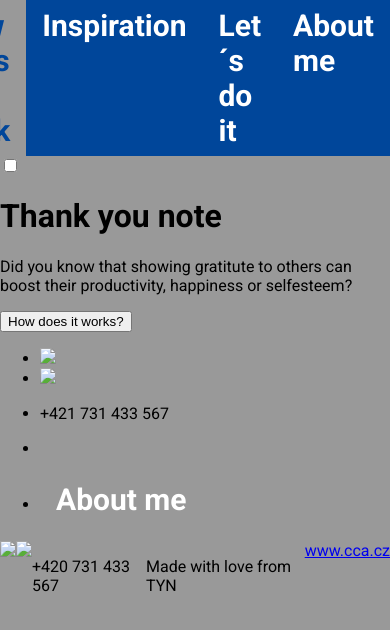
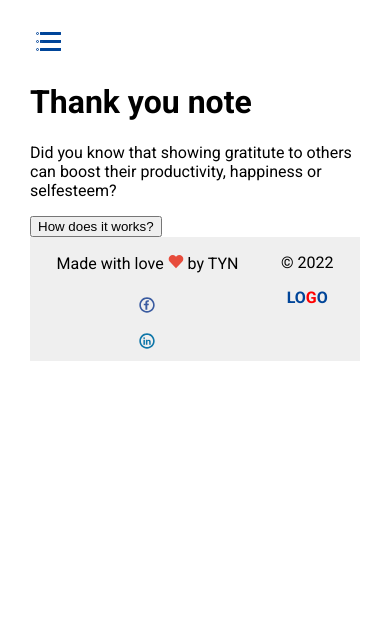
Before and after one commit to KristynaJerabk/PROJEKT_Zaver, an Eleventy site: page index.html in a window 390 px wide. Built offline with nearby package versions, Linux system fonts and the light colour scheme; Eleventy itself is replaced by a stand-in of ours; files that its build step writes are made by us from their sources.

Commit message:
WIP: Hamburger menu, footer

```diff
--- a/_includes/tmplt_main.njk
+++ b/_includes/tmplt_main.njk
@@ -7,6 +7,9 @@
         {{title}}
     </title>
 
+    <!-- FAVI ICON -->
+    <link rel="shortcut icon" href="favicon.ico"/>
+
     <!-- Google Font: Roboto (complete family) -->
     <link rel="preconnect" href="https://fonts.googleapis.com">
     <link rel="preconnect" href="https://fonts.gstatic.com" crossorigin>
@@ -15,11 +18,16 @@
     <!-- CSS -->
     <link rel="stylesheet" href="/css/style.css">
 </head>
+
 <body>
     <!-- MENU -->
         <nav class="menu">
+
+            <input type="checkbox" class="menu__checkbox" id="menu-checkbox">
+
+            <label for="menu-checkbox" class="menu__toggler"><img class="menu__icon" src="/images/hamburger.ico" alt=""></label>
+
             <ul class="menu__list">
-                <!-- <li class="menu__img"><img src="/images/logo.svg" alt="Logo"></li> -->
                 <li class="menu__item"><a href="/index/" class="menu__link">Home</a></li>
                 <li class="menu__item"><a href="/pokoje/" class="menu__link">How does it work</a></li>
                 <li class="menu__item"><a href="/vybaveni/" class="menu__link">Inspiration</a></li>
@@ -28,30 +36,32 @@
             </ul>
         </nav>
     <!-- MENU END -->
-    <input type="checkbox">
+
     <!--CONTENT-->
     <main>
         {{content | safe}}
     </main>
+
     <!-- FOOTER -->
     <footer>
-        <nav class="footer">
-            <ul class="footer__list">
-                <!-- <li class="menu__img"><img src="/images/logo.svg" alt="Logo"></li> -->
-                <li class="footer__item"><a href="https://www.facebook.com" class="footer__link" target="_blank"><img src="facebookicon.png"></a></li>
-                <li class="footer__item"><a href="https://www.linkedin.com/hp" class="footer__link" target="_blank"><img src="lnicon.png"></a></li>
-                <li class="footer__item"><p><span class="footer_title">+421 731 433 567</span></p></li>
-                <li class="footer__item"><p></p></li>
-                <li class="footer__item"><a href="/aboutme/" class="menu__link">About me</a></li>
-            </ul>
-        </nav>
-        <div class="footer">
-                <a class="footer__link" href="https://www.facebook.com", target="_blank"><img src="facebookicon.png"></a>
-                <a class="footer__link" href="https://www.linkedin.com/hp", target="_blank"><img src="lnicon.png"></a>
-                <p class="footer__number">+420 731 433 567</p>
-                <p class="footer__text">Made with love from TYN</p>
-                <a class="footer__link" href="https://www.cca.cz/" target="_blank">www.cca.cz</a>
+
+        <div class="wrapper">
+            <div class="footer__list">
+                <ul class="footer__right">
+                    <li class="footer__item">Made with love <img class= "footer__heart" src="/images/heart.svg" alt=""> by TYN</li>
+                    <li><a claas = "footer__link" href="www.facebook.com", target="_blank"> <img class= "footer__icon" src="/images/fb_icon.svg" alt="Facebook"></a></li>
+                    <li><a class="footer__link" href="https://www.linkedin.com/hp", target="_blank"><img class= "footer__icon" src="/images/ln_icon.svg" alt="Linkedin"></a></li>
+                </ul>
+            </div>
+
+            <div class="footer__list">
+                <ul class="footer__left">
+                    <li class="footer__item">&copy 2022</li>
+                    <li class="footer__item--logo">Lo<span class="red">g</span>o</li>
+                </ul>
+            </div>
         </div>
+
     </footer>
 </body>
 </html>
--- a/css/style.css
+++ b/css/style.css
@@ -3,10 +3,10 @@ html { box-sizing: border-box; }
 *, ::before, ::after { box-sizing: inherit; }
 
 :root {
-	--blue: #00469A;
-	--red: #FF4438;
-    --grey-800: hsl(0, 0%, 80%);
-    --grey-600: hsl(0, 0%, 60%);
+	--blue: rgb(0, 69, 153);
+	--red: rgb(255, 68, 56);
+	--white: #FFFFFF;
+	--grey: #efefef;
 
 	/* --grey-300: hsl(0, 0%, 30%); */
 	/* --grey-400: hsl(0, 0%, 40%); */
@@ -26,85 +26,160 @@ html { box-sizing: border-box; }
 
 body {
 	margin: 0;
+	padding: 30px;
 	font-family: var(--font-default);
-	background-color: var(--grey-600)
+	background-color: var(--white)
+
 }
 /*
  **************************************
 	MENU
  **************************************
 */
-.menu {
-    background-color: var(--blue);
-    color:var(--grey-800)
+.menu__checkbox {
+	position: absolute;
+	left: -999999px;
+	background-color: var(--grey);
+}
+.menu__toggler {
+	cursor: pointer;
+}
+.menu__icon {
+	height: 2em;
+	width: auto;
+	display: block;
 }
 .menu__list {
-	list-style: none;
+	display: none;
 	margin: 0;
 	padding: 0;
-	display: flex;
-    justify-content: flex-end;
+	list-style: none;
+	background-color: var(--blue);
+	color: var(--grey);
+
 }
 .menu__item {
-	margin: 0;
-	padding: 0;
+	border-bottom: 1px solid var(--grey);
+	font-weight: bold;
+	text-transform: uppercase;
 
 }
+
 .menu__link {
 	display: block;
-	padding: var(--spacer-half) var(--spacer);
-	font-family: var(--font-default);
-	font-size: 30px;
-	font-weight: bold;
+	padding: 15px;
 	text-decoration: none;
-	color: white;
-}
-
-.menu__item:hover {
-	background-color: var(--grey-600);
-    color: var(--blue);
+	color: var(--grey);
 }
 
 .menu__link:hover {
-	background-color: var(--grey-600);
-    color: var(--blue);
+	color: var(--blue);
+	background-color: var(--grey);
 }
+
+.menu__checkbox:checked ~ .menu__list {
+	display: block;
+}
+
+@media screen and (min-width: 800px) {
+
+	.menu__toggler {
+		display: none;
+	}
+
+	.menu__list {
+		display: flex !important;
+		justify-content: flex-end;
+	}
+
+	.menu__item {
+		border-right: 1px solid var(--grey);
+		border-bottom: 0;
+	}
+	.menu__link:hover {
+		border-bottom: 2px solid var(--blue);
+	}
+}
+
 /*
  **************************************
 	FOOTER
  **************************************
 */
-.footer {
-    background-color: var(--grey-600);
-    display: flex;
+.footer__icon{
+	margin: 0.5em 0.25em 0.5em 0.25em;
+	width: 1em;
+	height: 1em;
 }
-.menu__list {
+.footer__heart{
+	margin: 0px;
+	width: 1em;
+	height: 1em;
+}
+.footer__logo {
+	width: 100px;
+	height: 50px;
+}
+.footer__item {
+	margin: 1em;
+}
+.footer__item--logo {
+	text-transform: uppercase;
+	color: var(--blue);
+	font-weight: bold;
+}
+.red {
+	color: red;
+}
+.wrapper {
+	display: flex;
+	background-color: var(--grey);
+	justify-content: space-evenly;
+}
+.footer__right{
 	list-style: none;
 	margin: 0;
 	padding: 0;
 	display: flex;
-    justify-content: flex-end;
+	flex-direction: column;
+	align-content: center;
+	align-items: center;
 }
-.menu__item {
+
+.footer__left {
+	list-style: none;
 	margin: 0;
 	padding: 0;
+	display: flex;
+	flex-direction: column;
+	align-items: center;
 
 }
-.menu__link {
-	display: block;
-	padding: var(--spacer-half) var(--spacer);
-	font-family: var(--font-default);
-	font-size: 30px;
-	font-weight: bold;
-	text-decoration: none;
-	color: white;
+
+@media screen and (min-width: 800px) {
+
+	.wrapper {
+		justify-content: space-around;
+	}
+	.footer__left {
+		flex-direction: row;
+	}
+	.footer__right {
+		flex-direction: row;
+	}
+	.footer__icon{
+		margin: 0.5em;
+		width: 1em;
+		height: 1em;
+	}
 }
 
-.menu__item:hover {
-	background-color: var(--grey-600);
-    color: var(--blue);
+/*
+ **************************************
+	INDEX
+ **************************************
+*/
+
+.main {
+
 }
-
-.menu__link:hover {
-	background-color: var(--grey-600);
-    color: var(--blue);
```
Also changed, not shown: images/fb_icon.svg (added), images/hamburger.ico (added), images/heart.svg (added), images/ln_icon.svg (added).
